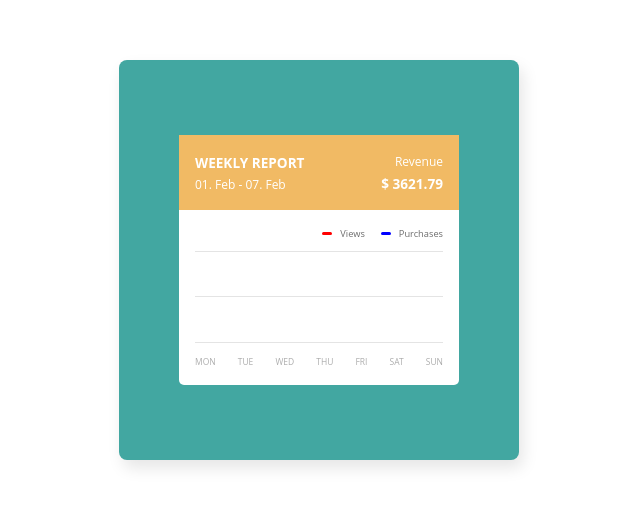
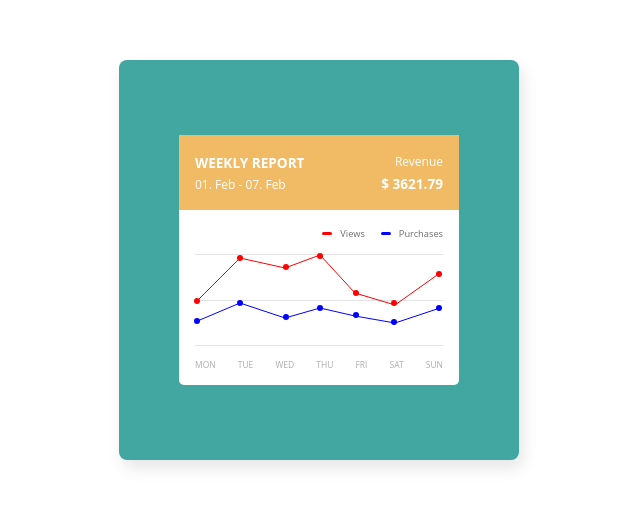
Before and after one commit to adriano2606/100days-css-challenge, a plain HTML site: page day05/index.html in a window 1280 px wide. Shown: the part 140-646 px from the top of the page, without its empty margins (321-961 px from the left). Drawn offline with Linux system fonts and the light colour scheme.

Commit message:
tooltip e grafico day 5 css

```diff
--- a/day05/index.html
+++ b/day05/index.html
@@ -32,10 +32,63 @@
                         </div>
                     </div>
                     <div class="content__graphic">
+                        <svg>
+                            <polyline class="redpoly" fill="none" stroke="black" points="0,55 45,10 90,20 125,07 160,45 200,57, 245,25"></polyline>
+                            <polyline class="bluepoly" fill="none" stroke="black" points="0,74 45,55 90,70 125,60 160,68 200,75, 245,60"></polyline>
+                        </svg>
+                        <div class="points">
+                            <div class="red__points">
+                                <div class="point-1 redcircle">
+                                    <div class="tolltip">458</div>
+                                </div>
+                                <div class="point-2 redcircle">
+                                    <div class="tolltip">812</div>
+                                </div>
+                                <div class="point-3 redcircle">
+                                    <div class="tolltip">746</div>
+                                </div>
+                                <div class="point-4 redcircle">
+                                    <div class="tolltip">877</div>
+                                </div>
+                                <div class="point-5 redcircle">
+                                    <div class="tolltip">517</div>
+                                </div>
+                                <div class="point-6 redcircle">
+                                    <div class="tolltip">434</div>
+                                </div>
+                                <div class="point-7 redcircle">
+                                    <div class="tolltip">458</div>
+                                </div>
+                            </div>
+                            <div class="blue__points">
+                                <div class="point-1 bluecircle">
+                                    <div class="tolltip">26</div>
+                                </div>
+                                <div class="point-2 bluecircle">
+                                    <div class="tolltip">41</div>
+                                </div>
+                                <div class="point-3 bluecircle">
+                                    <div class="tolltip">22</div>
+                                </div>
+                                <div class="point-4 bluecircle">
+                                    <div class="tolltip">36</div>
+                                </div>
+                                <div class="point-5 bluecircle">
+                                    <div class="tolltip">25</div>
+                                </div>
+                                <div class="point-6 bluecircle">
+                                    <div class="tolltip">13</div>
+                                </div>
+                                <div class="point-7 bluecircle">
+                                    <div class="tolltip">20</div>
+                                </div>
+                            </div>
+                        </div>
                         <div class="graphic_line">
                             <div class="line line1"></div>
                             <div class="line line2"></div>
                             <div class="line line3"></div>
+                        </div>
                         <div class="days">
                             <div class="day">MON</div>
                             <div class="day">TUE</div>
@@ -51,6 +104,5 @@
             </div>
         </div>
       </div>
-      </div>
 </body>
 </html>
--- a/day05/style.css
+++ b/day05/style.css
@@ -110,7 +110,7 @@
 
 .content__graphic{
     width: 100%;
-    height: 80%;
+    position: relative;
 }
 
 .graphic_line{
@@ -140,6 +140,136 @@
     justify-content: space-between;
     margin-top: .8rem;
     color: rgb(172, 172, 172);
+}
 
+svg  {
+    position: absolute;
+    width: 100%;
+    height: 100%;
+}
 
+.redpoly{
+    stroke: red;
 }
+
+.bluepoly{
+    stroke: blue;
+}
+
+.redcircle{
+    background-color: red;
+    position: absolute;
+    width: 6px;
+    height: 6px;
+    border-radius: 50%;
+}
+
+.bluecircle{
+    background-color: blue;
+    position: absolute;
+    width: 6px;
+    height: 6px;
+    border-radius: 50%;
+}
+
+.tolltip{
+    display: flex;
+    justify-content: center;
+    align-items: center;
+    font-size: .6rem;
+    width: 22px;
+    height: 13px;
+    position: relative;
+    border-radius: 3px;
+    color: white;
+    visibility: hidden;
+}
+
+.bluecircle > .tolltip{
+    background-color: blue;
+}
+
+.redcircle > .tolltip{
+    background-color: red;
+}
+
+.red__points .point-1{
+    top: 50px;
+    left: -1px;
+    position: relative;
+}
+
+.red__points > [class^=point]:hover .tolltip{
+    transform: translateY(-150%) translateX(-30%);
+    visibility: visible;
+}
+
+.blue__points > [class^=point]:hover .tolltip{
+    transform: translateY(-150%) translateX(-30%);
+    visibility: visible;
+}
+
+.red__points .point-2{
+    top: 7px;
+    left: 42px;
+}
+
+.red__points .point-3{
+    top: 16px;
+    left: 88px;
+}
+
+.red__points .point-4{
+    top: 5px;
+    left: 122px;
+}
+
+.red__points .point-5{
+    top: 42px;
+    left: 158px;
+}
+
+.red__points .point-6{
+    top: 52px;
+    left: 196px;
+}
+
+.red__points .point-7{
+    top: 23px;
+    left: 241px;
+}
+
+.blue__points .point-1{
+    top: 70px;
+    left: -1px;
+}
+
+.blue__points .point-2{
+    top: 52px;
+    left: 42px;
+}
+
+.blue__points .point-3{
+    top: 66px;
+    left: 88px;
+}
+
+.blue__points .point-4{
+    top: 57px;
+    left: 122px;
+}
+
+.blue__points .point-5{
+    top: 64px;
+    left: 158px;
+}
+
+.blue__points .point-6{
+    top: 71px;
+    left: 196px;
+}
+
+.blue__points .point-7{
+    top: 57px;
+    left: 241px;
+}
```
Lines whose indentation alone changed are shown as unchanged.
